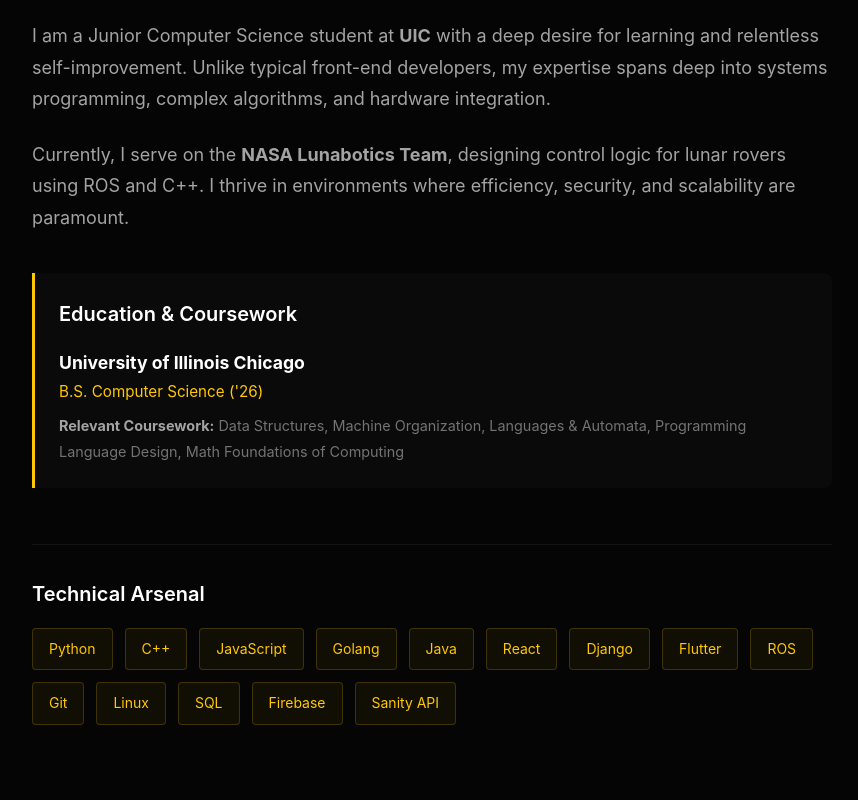
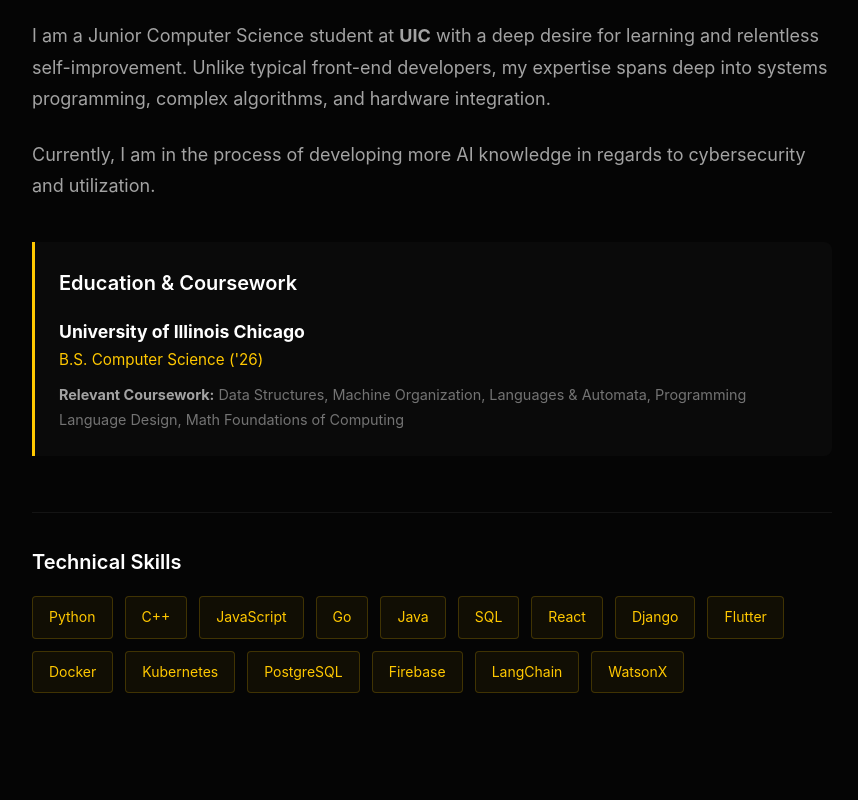
Before and after one commit to FernandoLpz0911/Personal-Webpage, a React (Vite) app in the folder PersonalWebpage/: page / in a window 1280 px wide. Shown: the part 960-1760 px from the top of the page, without its empty margins (208-1066 px from the left). Built offline with nearby package versions, Linux system fonts and the light colour scheme.

Commit message:
Update with current resume

```diff
--- a/PersonalWebpage/src/components/About.jsx
+++ b/PersonalWebpage/src/components/About.jsx
@@ -2,8 +2,9 @@ import React from 'react';
 import '../styles/About.css';
 
 const skills = [
-  "Python", "C++", "JavaScript", "Golang", "Java", "React", "Django",
-  "Flutter", "ROS", "Git", "Linux", "SQL", "Firebase", "Sanity API"
+  "Python", "C++", "JavaScript", "Go", "Java", "SQL",
+  "React", "Django", "Flutter", "Docker", "Kubernetes",
+  "PostgreSQL", "Firebase", "LangChain", "WatsonX"
 ];
 
 const coursework = [
@@ -26,8 +27,7 @@ const About = () => {
               Unlike typical front-end developers, my expertise spans deep into systems programming, complex algorithms, and hardware integration.
             </p>
             <p>
-              Currently, I serve on the <strong>NASA Lunabotics Team</strong>, designing control logic for lunar rovers using ROS and C++.
-              I thrive in environments where efficiency, security, and scalability are paramount.
+              Currently, I am in the process of developing more AI knowledge in regards to cybersecurity and utilization.
             </p>
 
             <div className="education-block">
@@ -42,7 +42,7 @@ const About = () => {
             </div>
 
             <div className="skills-container">
-               <h3 className="skills-title">Technical Arsenal</h3>
+               <h3 className="skills-title">Technical Skills</h3>
                <div className="skills-grid">
                  {skills.map(skill => (
                    <span key={skill} className="skill-pill">{skill}</span>
--- a/PersonalWebpage/src/components/Contact.jsx
+++ b/PersonalWebpage/src/components/Contact.jsx
@@ -74,7 +74,7 @@ const Contact = () => {
                   </div>
                   <div className="detail-content">
                     <h3>Email Me</h3>
-                    <a href="mailto:FernandoLpz0911.business@gmail.com" className="detail-link">
+                    <a href="mailto:flope8@uic.edu" className="detail-link">
                       Flope8@uic.edu
                     </a>
                   </div>
--- a/PersonalWebpage/src/components/Hero.jsx
+++ b/PersonalWebpage/src/components/Hero.jsx
@@ -12,7 +12,7 @@ const Hero = () => {
         <p className="hero-subtitle">
           Software Engineer Architecting Scalable Systems.
           <br />
-          Specializing in xxx
+          Specializing in Full-Stack Development, AI Integration, and Cloud Architecture.
         </p>
 
         <div className="hero-actions">
--- a/PersonalWebpage/src/components/Projects.jsx
+++ b/PersonalWebpage/src/components/Projects.jsx
@@ -25,7 +25,15 @@ const projects = [
     techStack: ["React", "Sanity API", "Brevo", "CSS"],
     image: "DulceTentaciones.png",
     link: "https://dulcetentaciones.com/",
-  }
+  },
+  {
+    id: 4,
+    title: "RAG AI Document Assistant",
+    description: "A context-aware AI tool using IBM WatsonX and LangChain for document analysis. Features a decoupled architecture with a containerized Django backend and vector embeddings for efficient data processing.",
+    techStack: ["Django", "React", "Docker", "WatsonX", "LangChain"],
+    image: "RAGAssistant.png",
+    link: "https://ibm-ai-manual-summarizer-and-upload.vercel.app/",
+  },
 ];
 
 const Projects = () => {
```
Also changed, not shown: PersonalWebpage/public/RAGAssistant.png (added), 1 other file (tests, documents, lock files or other folders).
